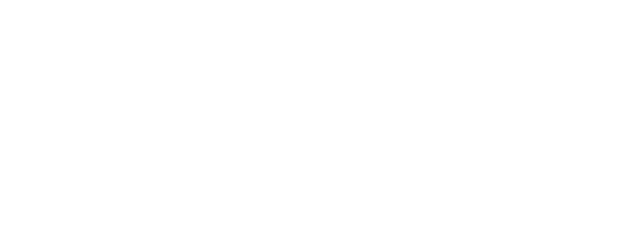
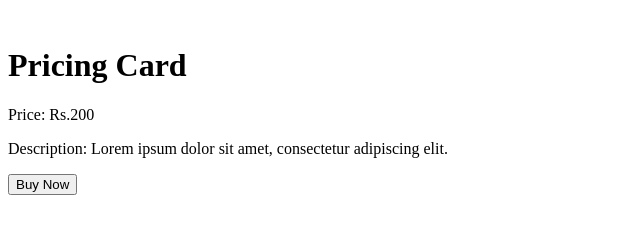
Before and after one commit to acciojob/pricing-card-tanzil7786, a website: page main.html in a window 1280 px wide. Shown: the whole page, without its empty margins (0-640 px from the left). Drawn offline with Linux system fonts and the light colour scheme.

Commit message:
created a submission

```diff
--- a/main.html
+++ b/main.html
@@ -8,6 +8,13 @@
 
 <body>
 	<!-- the entire body must be written by student -->
+	<div>
+		<img href="https://images.pexels.com/photos/207962/pexels-photo-207962.jpeg?auto=compress&cs=tinysrgb&dpr=2&h=650&w=940" alt="">
+		<h1>Pricing Card</h1>
+		<p>Price: Rs.200</p>
+		<p>Description: Lorem ipsum dolor sit amet, consectetur adipiscing elit.</p>
+		<p><button class="btn">Buy Now</button></p>
+	</div>
     <script type="text/javascript" src="./script.js">
 </script>
 
```
